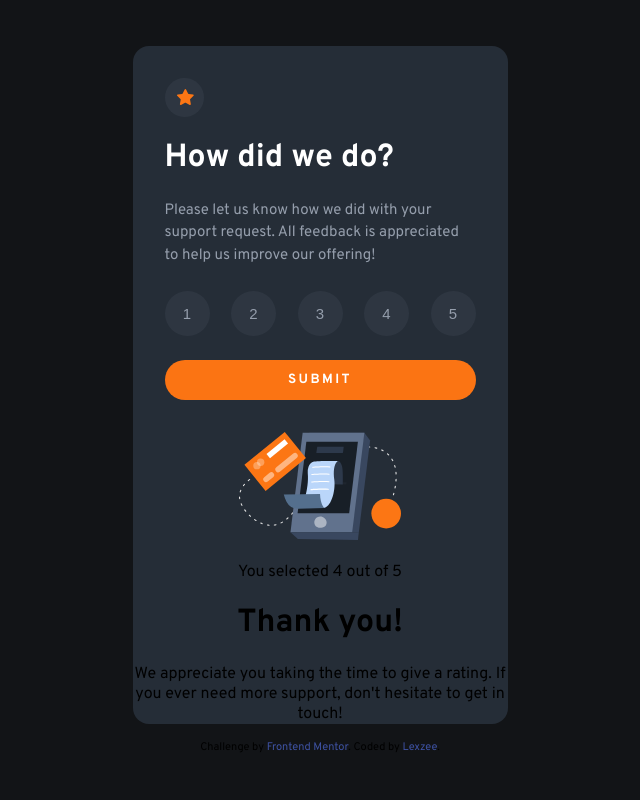
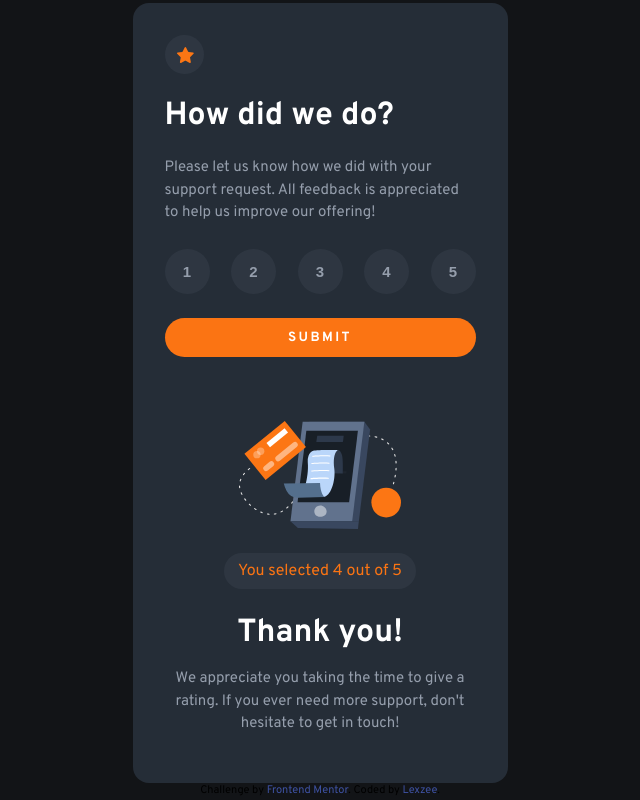
Before and after one commit to lexzee/interactive-rating-comp, a React (Vite) app: page / in a window 1280 px wide. Shown: the whole page, without its empty margins (320-960 px from the left). Built offline with nearby package versions, Linux system fonts and the light colour scheme.

Commit message:
Styling for Thank You page done

```diff
--- a/src/App.css
+++ b/src/App.css
@@ -33,7 +33,7 @@
   padding: .2rem;
 }
 
-.rating-state > .description {
+.description {
   line-height: 1.5;
   font-size: 15px;
   color: hsl(217, 12%, 63%);
@@ -48,6 +48,7 @@
 .rate {
   color: hsl(217, 12%, 63%);
   background-color: hsla(216, 12%, 54%, .1);
+  font-weight: 700;
   /* font-family: 'Overpass', sans-serif; */
   font-size: 15px;
   border: none;
@@ -70,3 +71,23 @@
   background-color: hsl(25, 97%, 53%);
   color: white;
 }
+
+
+.thank-you-state {
+  color: white;
+  padding: 2rem;
+  place-items: center;
+  display: flex;
+  flex-direction: column;
+}
+.selected {
+  color: hsl(25, 97%, 53%);
+  background-color: hsla(216, 12%, 54%, .1);
+  padding: .5rem .9rem;
+  font-size: 1rem;
+  border-radius: 100px;
+  margin: 1.5rem 0;
+}
+.thank-you-state .header {
+  margin: 0;
+}
--- a/src/App.jsx
+++ b/src/App.jsx
@@ -1,7 +1,9 @@
 import { useState } from 'react'
 import './App.css'
-import starIcon from './images/icon-star.svg';
-import thankIcon from './images/illustration-thank-you.svg'
+// import starIcon from './images/icon-star.svg';
+// import thankIcon from './images/illustration-thank-you.svg'
+import Rating from './components/Rating';
+import ThankYou from './components/ThankYou';
 
 function App() {
 
@@ -10,7 +12,7 @@ function App() {
       <div className="App">
 
         {/* <!-- Rating state start --> */}
-        <div className="rating-state">
+        {/* <div className="rating-state">
           <div className="icon">
             <img src={starIcon} alt="#" className='starIcon'/>
           </div>
@@ -30,13 +32,13 @@ function App() {
           <button className="submit">
             Submit
           </button>
-        </div>
+        </div> */}
+        <Rating />
         {/* <!-- Rating state end --> */}
 
         {/* <!-- Thank you state start --> */}
-        <div className="thank-you-state">
+        {/* <div className="thank-you-state">
           <img src={thankIcon} alt="Thank you Illustration" className="thankIcon" />
-        </div>
           <p className="selected">
             You selected 4 out of 5
           </p>
@@ -46,6 +48,8 @@ function App() {
           <p className="description">
             We appreciate you taking the time to give a rating. If you ever need more support, don't hesitate to get in touch!
           </p>
+        </div> */}
+        <ThankYou />
         {/* <!-- Thank you state end --> */}
       </div>
 
--- /dev/null
+++ b/src/components/Rating.jsx
@@ -0,0 +1,29 @@
+import starIcon from '../images/icon-star.svg';
+
+const Rating = () => {
+  return (
+    <div className="rating-state">
+      <div className="icon">
+        <img src={starIcon} alt="#" className='starIcon'/>
+      </div>
+      <h1 className="header">
+        How did we do?
+      </h1>
+      <p className="description">
+        Please let us know how we did with your support request. All feedback is appreciated to help us improve our offering!
+      </p>
+      <div className="rating">
+        <button className="rate">1</button>
+        <button className="rate">2</button>
+        <button className="rate">3</button>
+        <button className="rate">4</button>
+        <button className="rate">5</button>
+      </div>
+      <button className="submit">
+        Submit
+      </button>
+    </div>
+  )
+}
+
+export default Rating
--- /dev/null
+++ b/src/components/ThankYou.jsx
@@ -0,0 +1,20 @@
+import thankIcon from '../images/illustration-thank-you.svg'
+
+const ThankYou = () => {
+  return (
+    <div className="thank-you-state">
+      <img src={thankIcon} alt="Thank you Illustration" className="thankIcon" />
+      <p className="selected">
+        You selected 4 out of 5
+      </p>
+      <h1 className="header">
+        Thank you!
+      </h1>
+      <p className="description">
+        We appreciate you taking the time to give a rating. If you ever need more support, don't hesitate to get in touch!
+      </p>
+    </div>
+  )
+}
+
+export default ThankYou
```
Lines whose indentation alone changed are shown as unchanged.
